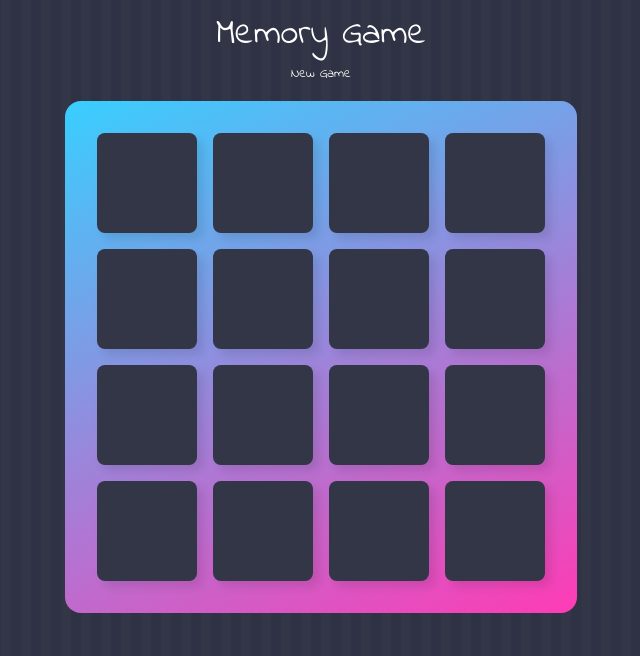
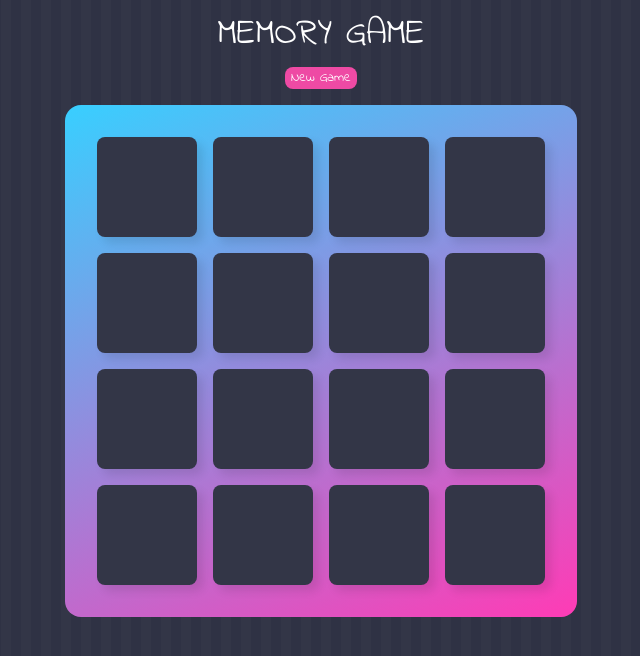
Before and after one commit to nogawa11/memory-game, a React (Create React App) app: page / in a window 1280 px wide. Shown: the top 656 px of the page, without its empty margins (319-959 px from the left). Built offline with nearby package versions, Linux system fonts and the light colour scheme.

Commit message:
fixed button style

```diff
--- a/src/App.css
+++ b/src/App.css
@@ -45,17 +45,19 @@
 header {
   font-size: 36px;
   color: rgb(255, 255, 255);
+  text-transform: uppercase;
 }
 
 .btn-start {
-  background-color: transparent;
+  background-color: rgb(238, 74, 164);
   border: 0;
+  margin-top: 6px;
   border-radius: 8px;
   font-family: inherit;
-  transition: all ease 0.2s;
+  transition: all ease 0.5s;
   color: rgb(255, 255, 255);
 }
 
 .btn-start:hover {
-  color: rgb(238, 74, 164);
+  background-color: rgb(107, 27, 244);
 }
```
